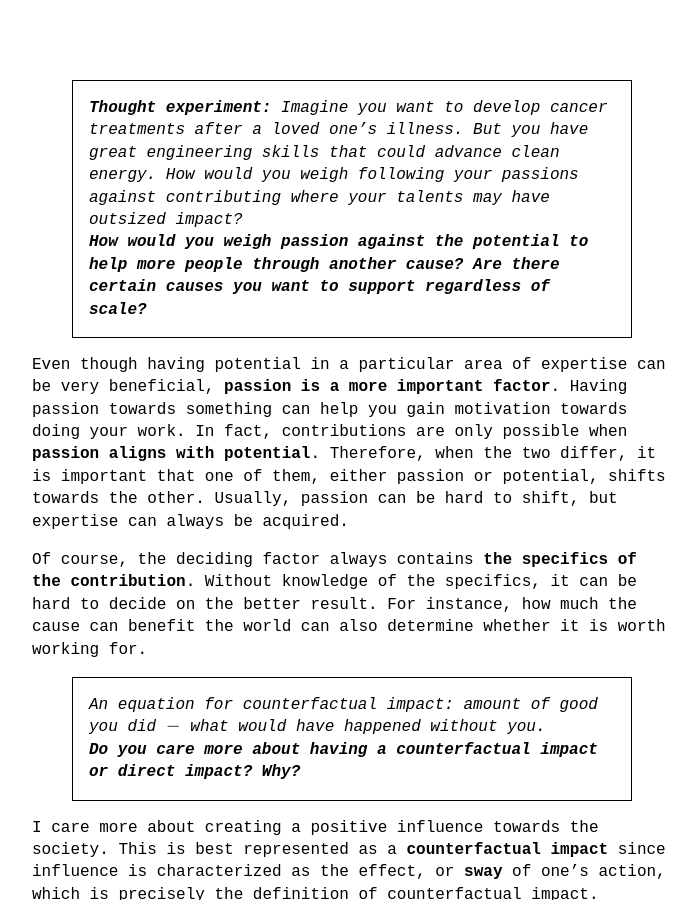
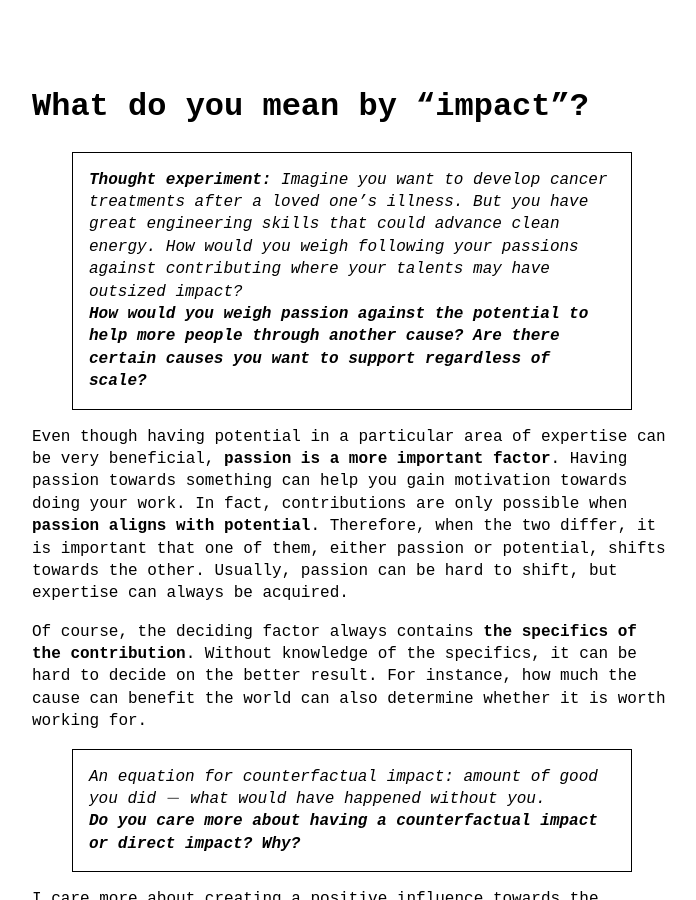
Before and after one commit to TvoozMagnificent/NonTrivial, a Jekyll site: the page built from What do you mean by "impact"?.md, in a window 1280 px wide and 900 px high. Shown: the whole window, without its empty margins (288-984 px from the left). Built offline with Jekyll 4.4.1, drawn with Linux system fonts in a browser that asks for light colours.

Commit message:
Update What do you mean by "impact"?.md

```diff
--- a/What do you mean by "impact"?.md
+++ b/What do you mean by "impact"?.md
@@ -1,7 +1,9 @@
 ---
 layout: default
-title: What do you mean by "impact"???
+title: What do you mean by "impact"?
 ---
+
+# What do you mean by "impact"?
 
 > **Thought experiment:** Imagine you want to develop cancer treatments after a loved one's illness. But you have great engineering skills that could advance clean energy. How would you weigh following your passions against contributing where your talents may have outsized impact?
 >
```
